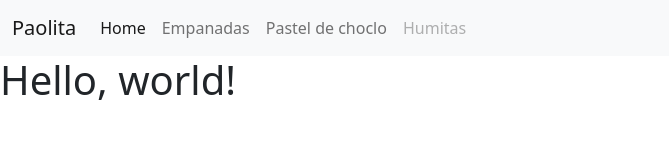
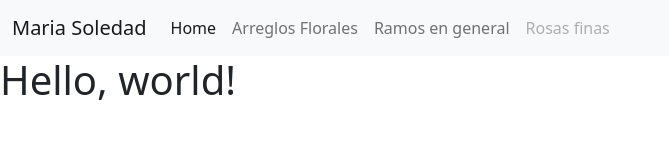
Before and after one commit to miasol19651965/second_site, a plain HTML site: page index.html in a window 1280 px wide. Shown: the whole page, without its empty margins (0-669 px from the left). Drawn offline with nearby package versions, Linux system fonts and the light colour scheme.

Commit message:
Mis cambios

```diff
--- a/index.html
+++ b/index.html
@@ -3,12 +3,12 @@
   <head>
     <meta charset="utf-8">
     <meta name="viewport" content="width=device-width, initial-scale=1">
-    <title>Bootstrap demo</title>
+    <title>Mi sitio</title>
     <link href="https://cdn.jsdelivr.net/npm/bootstrap@5.2.0/dist/css/bootstrap.min.css" rel="stylesheet" integrity="sha384-gH2yIJqKdNHPEq0n4Mqa/HGKIhSkIHeL5AyhkYV8i59U5AR6csBvApHHNl/vI1Bx" crossorigin="anonymous">
   </head>
   <body><nav class="navbar navbar-expand-lg bg-light">
     <div class="container-fluid">
-      <a class="navbar-brand" href="#">Paolita</a>
+      <a class="navbar-brand" href="#">Maria Soledad</a>
       <button class="navbar-toggler" type="button" data-bs-toggle="collapse" data-bs-target="#navbarNav" aria-controls="navbarNav" aria-expanded="false" aria-label="Toggle navigation">
         <span class="navbar-toggler-icon"></span>
       </button>
@@ -18,13 +18,13 @@
             <a class="nav-link active" aria-current="page" href="#">Home</a>
           </li>
           <li class="nav-item">
-            <a class="nav-link" href="#">Empanadas</a>
+            <a class="nav-link" href="#">Arreglos Florales</a>
           </li>
           <li class="nav-item">
-            <a class="nav-link" href="#">Pastel de choclo</a>
+            <a class="nav-link" href="#">Ramos en general</a>
           </li>
           <li class="nav-item">
-            <a class="nav-link disabled">Humitas</a>
+            <a class="nav-link disabled">Rosas finas</a>
           </li>
         </ul>
       </div>
```
